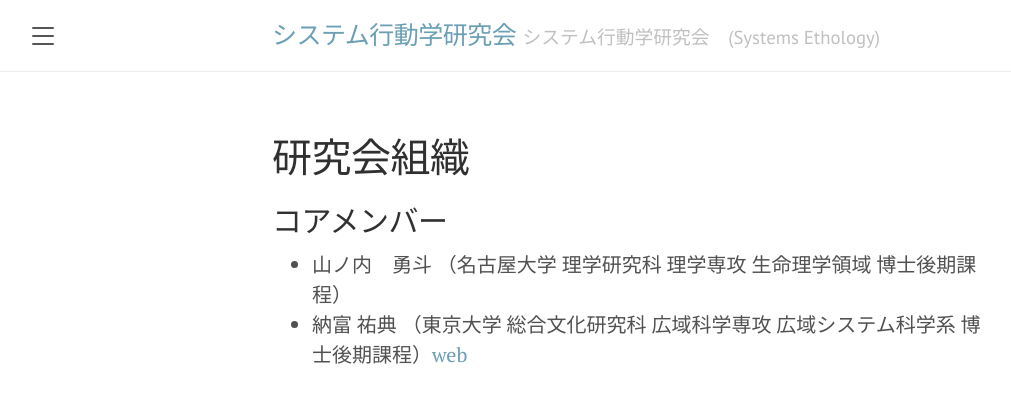
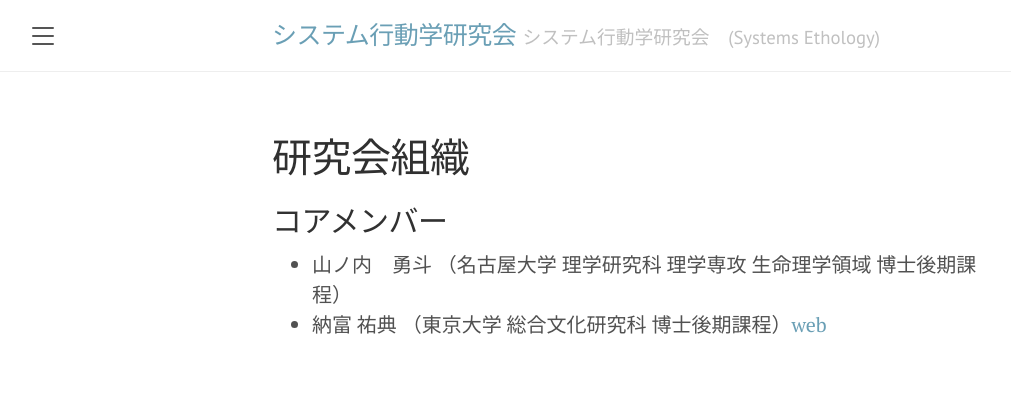
Before and after one commit to SystemsEthology/website, a Jekyll site: the page built from stracture.md, in a window 1280 px wide. Shown: the top 403 px of the page, without its empty margins (8-1019 px from the left). Built offline with Jekyll 4.4.1, drawn with Linux system fonts in a browser that asks for light colours.

Commit message:
Update stracture.md

```diff
--- a/stracture.md
+++ b/stracture.md
@@ -7,4 +7,4 @@ order: 4
 ## コアメンバー
 
 - 山ノ内　勇斗 （名古屋大学 理学研究科 理学専攻 生命理学領域 博士後期課程）
-- 納富 祐典 （東京大学 総合文化研究科 広域科学専攻 広域システム科学系 博士後期課程）<a href="https://jpmyrmecol.com/" target="_blank" rel="noopener noreferrer">web</a>
+- 納富 祐典 （東京大学 総合文化研究科 博士後期課程）<a href="https://jpmyrmecol.com/" target="_blank" rel="noopener noreferrer">web</a>
```
